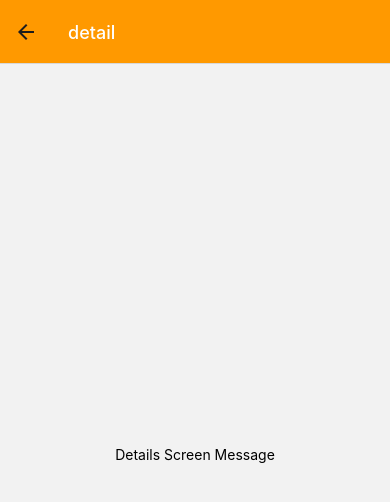
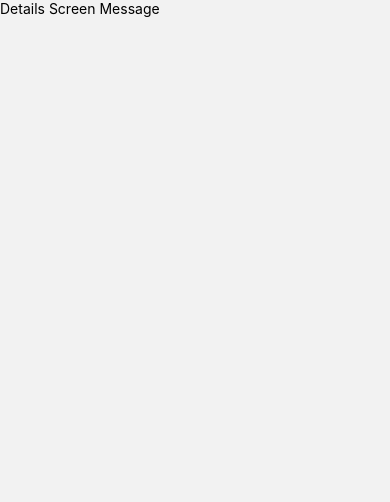
Before and after one commit to dongwoongoh/First_ReactNative_with_Typescript, a React Native app: screen /detail in a window 390 px wide. Shown: the top 502 px of the page. Built offline with nearby package versions, Linux system fonts and the light colour scheme.

Commit message:
safe area viewer

```diff
--- a/App.tsx
+++ b/App.tsx
@@ -5,7 +5,7 @@ import SplashScreen from 'react-native-splash-screen';
 import detail from './src/screens/detail';
 import lounge from './src/screens/lounge';
 
-const Stack = createNativeStackNavigator();
+const Stack = createNativeStackNavigator<RootStackParamList>();
 
 export default function App() {
   React.useEffect(() => {
@@ -14,10 +14,9 @@ export default function App() {
   return (
     <NavigationContainer>
       <Stack.Navigator
-        initialRouteName="Lounge"
+        initialRouteName="lounge"
         screenOptions={{
-          headerStyle: {backgroundColor: '#ff9900'},
-          headerTitleStyle: {color: '#ffff'},
+          headerShown: false,
         }}>
         <Stack.Screen name="lounge" component={lounge} />
         <Stack.Screen name="detail" component={detail} />
--- a/src/screens/detail.tsx
+++ b/src/screens/detail.tsx
@@ -1,16 +1,16 @@
 import React from 'react';
 import {NativeStackScreenProps} from '@react-navigation/native-stack';
-import {Pressable, Text, View} from 'react-native';
+import {Pressable, SafeAreaView, Text} from 'react-native';
 
 function Detail({
   navigation,
 }: NativeStackScreenProps<RootStackParamList, 'detail'>) {
   return (
-    <View style={{flex: 1, alignItems: 'center', justifyContent: 'center'}}>
+    <SafeAreaView>
       <Pressable onPress={() => navigation.navigate('lounge')}>
         <Text>Details Screen Message</Text>
       </Pressable>
-    </View>
+    </SafeAreaView>
   );
 }
 
--- a/src/screens/lounge.tsx
+++ b/src/screens/lounge.tsx
@@ -1,16 +1,16 @@
 import {NativeStackScreenProps} from '@react-navigation/native-stack';
-import {Pressable, Text, View} from 'react-native';
+import {Pressable, SafeAreaView, Text} from 'react-native';
 import * as React from 'react';
 
 function Lounge({
   navigation,
 }: NativeStackScreenProps<RootStackParamList, 'lounge'>) {
   return (
-    <View style={{flex: 1, alignItems: 'center', justifyContent: 'center'}}>
+    <SafeAreaView>
       <Pressable onPress={() => navigation.navigate('detail')}>
         <Text>Home Screen</Text>
       </Pressable>
-    </View>
+    </SafeAreaView>
   );
 }
 
```
